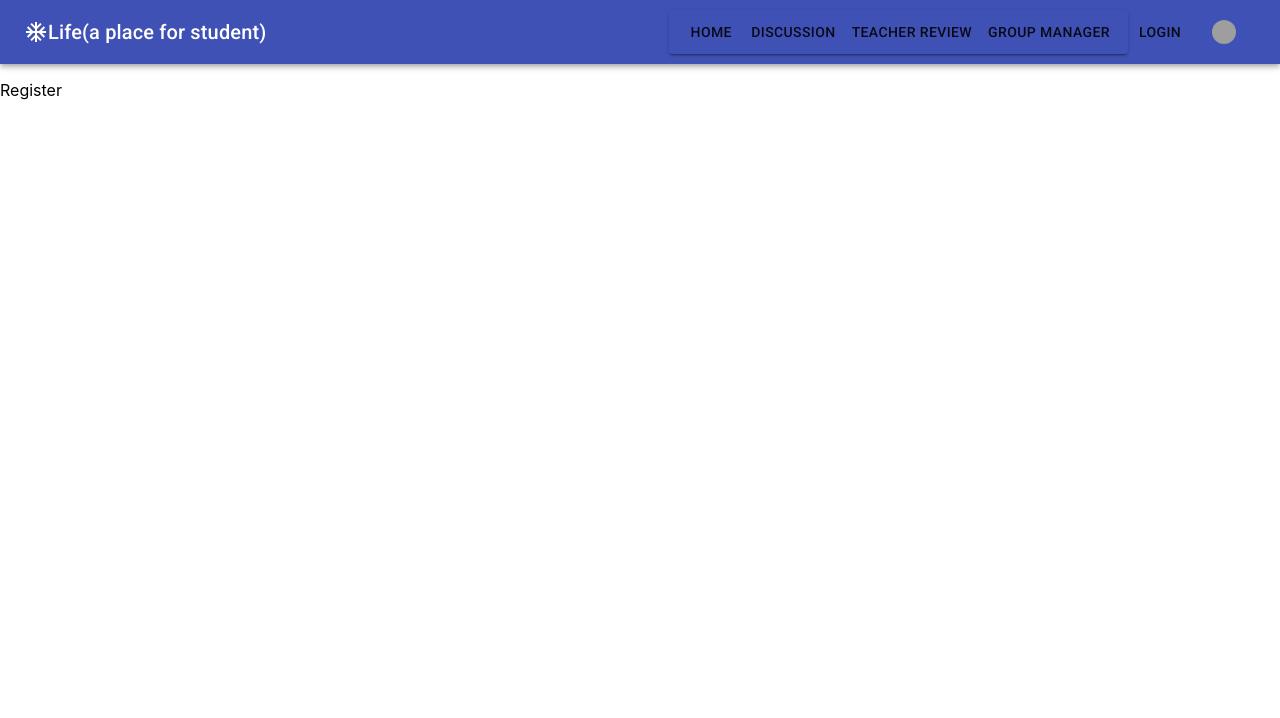
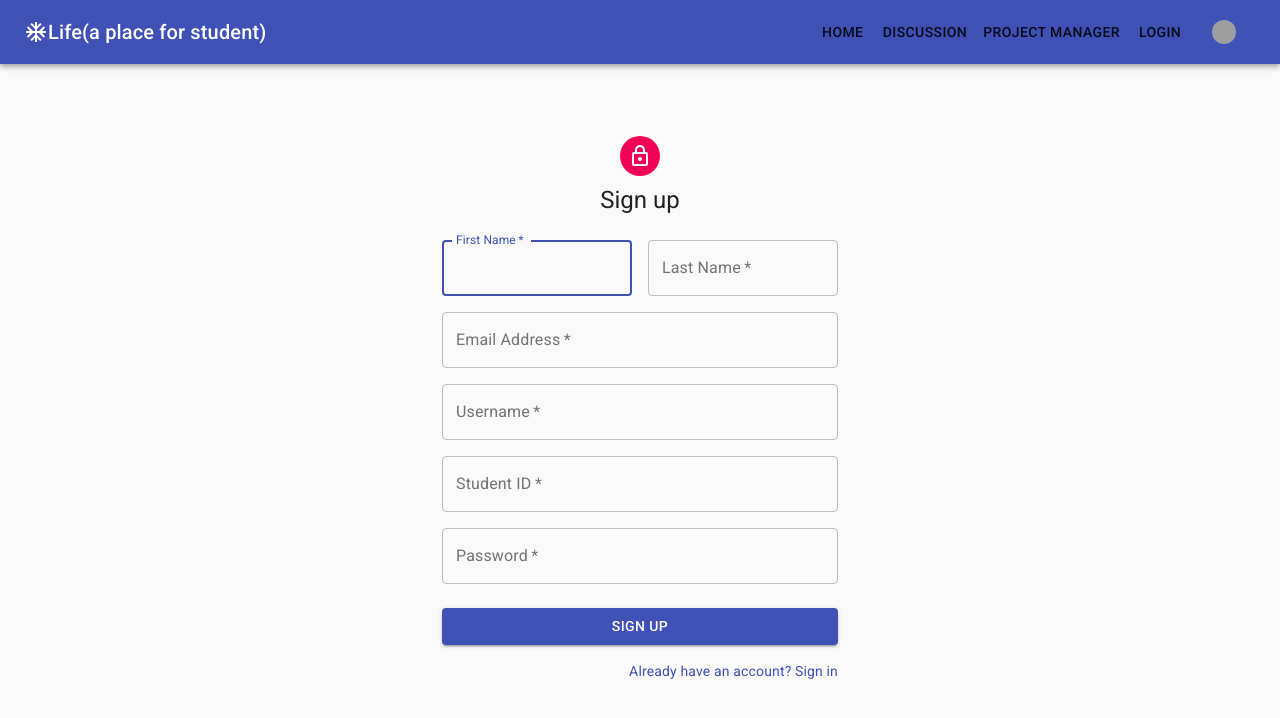
Before and after one commit to JatinVC/FinalYearProjectUSPACE, a React (Create React App) app in the folder client/: page /register in a window 1280 px wide. Shown: the top 718 px of the page. Built offline with nearby package versions, Linux system fonts and the light colour scheme; grey boxes are pictures that could not be loaded.

Commit message:
Updated navbar, added login and register page.

```diff
--- a/client/src/Routes.js
+++ b/client/src/Routes.js
@@ -13,4 +13,4 @@
             <Route path='/register' exact component={Register} />
             <Route path='/discussion' exact component={Discussion} />
         </Switch>
-    </BrowserRouter>
+    </BrowserRouter>;
--- a/client/src/components/Nav.js
+++ b/client/src/components/Nav.js
@@ -5,10 +5,9 @@
 import Typography from '@material-ui/core/Typography';
 import Button from '@material-ui/core/Button';
 import AcUnitIcon from '@material-ui/icons/AcUnit';
-import ButtonGroup from '@material-ui/core/Button';
 import Avatar from '@material-ui/core/Avatar';
-import {Link as RouterLink} from 'react-router-dom';
-
+import {Link} from 'react-router-dom';
+import {BrowserRouter} from 'react-router-dom';
 const useStyles = makeStyles(theme => ({
     root: {
       flexGrow: 1,
@@ -43,15 +42,12 @@
               <Typography variant="h6" className={classes.title}>
                 Life(a place for student)
               </Typography>
-
-              <ButtonGroup size="small"variant="contained" color="Primary" aria-label="outlined secondary button group">
-                 <Button>Home</Button>
-                 <Button Component={RouterLink} path='/discussion'>Discussion</Button>
-                 <Button>Teacher Review</Button>
-                 <Button>Group Manager</Button>
-              </ButtonGroup>
-
-              <Button>login</Button>
+                <BrowserRouter>
+                  <Button component={Link} to='/'>Home</Button>
+                  <Button component={Link} to='/discussion'>Discussion</Button>
+                  <Button component={Link} to='/groupmanager'>Project Manager</Button>
+                  <Button component={Link} to='/login'>Login</Button>
+                </BrowserRouter>
               <Button><Avatar className={classes.rooted}alt="Remy Sharp" src="/static/images/avatar/1.jpg" className={classes.small} /></Button>
             </Toolbar>
           </AppBar>
--- a/client/src/containers/Login.js
+++ b/client/src/containers/Login.js
@@ -1,13 +1,103 @@
-import React, { Component } from 'react'
+import React from 'react';
+import Avatar from '@material-ui/core/Avatar';
+import Button from '@material-ui/core/Button';
+import CssBaseline from '@material-ui/core/CssBaseline';
+import TextField from '@material-ui/core/TextField';
+import FormControlLabel from '@material-ui/core/FormControlLabel';
+import Checkbox from '@material-ui/core/Checkbox';
+import Link from '@material-ui/core/Link';
+import Grid from '@material-ui/core/Grid';
+import Box from '@material-ui/core/Box';
+import LockOutlinedIcon from '@material-ui/icons/LockOutlined';
+import Typography from '@material-ui/core/Typography';
+import { makeStyles } from '@material-ui/core/styles';
+import Container from '@material-ui/core/Container';
 
-export class Login extends Component {
-    render() {
-        return (
-            <div>
-                <p>Login</p>
-            </div>
-        )
-    }
+const useStyles = makeStyles((theme) => ({
+  paper: {
+    marginTop: theme.spacing(8),
+    display: 'flex',
+    flexDirection: 'column',
+    alignItems: 'center',
+  },
+  avatar: {
+    margin: theme.spacing(1),
+    backgroundColor: theme.palette.secondary.main,
+  },
+  form: {
+    width: '100%', // Fix IE 11 issue.
+    marginTop: theme.spacing(1),
+  },
+  submit: {
+    margin: theme.spacing(3, 0, 2),
+  },
+}));
+
+export default function Login() {
+  const classes = useStyles();
+
+  return (
+    <Container component="main" maxWidth="xs">
+      <CssBaseline />
+      <div className={classes.paper}>
+        <Avatar className={classes.avatar}>
+          <LockOutlinedIcon />
+        </Avatar>
+        <Typography component="h1" variant="h5">
+          Sign in
+        </Typography>
+        <form className={classes.form} noValidate>
+          <TextField
+            variant="outlined"
+            margin="normal"
+            required
+            fullWidth
+            id="username"
+            label="Username"
+            name="username"
+            autoComplete="username"
+            autoFocus
+          />
+          <TextField
+            variant="outlined"
+            margin="normal"
+            required
+            fullWidth
+            name="password"
+            label="Password"
+            type="password"
+            id="password"
+            autoComplete="current-password"
+          />
+          <FormControlLabel
+            control={<Checkbox value="remember" color="primary" />}
+            label="Remember me"
+          />
+          <Button
+            type="submit"
+            fullWidth
+            variant="contained"
+            color="primary"
+            className={classes.submit}
+          >
+            Sign In
+          </Button>
+          <Grid container>
+            <Grid item xs>
+              <Link href="#" variant="body2">
+                Forgot password?
+              </Link>
+            </Grid>
+            <Grid item>
+              <Link href="/register" variant="body2">
+                {"Don't have an account? Sign Up"}
+              </Link>
+            </Grid>
+          </Grid>
+        </form>
+      </div>
+      <Box mt={8}>
+      </Box>
+    </Container>
+  );
 }
-
-export default Login
--- a/client/src/containers/Register.js
+++ b/client/src/containers/Register.js
@@ -1,13 +1,140 @@
-import React, { Component } from 'react'
+import React from 'react';
+import Avatar from '@material-ui/core/Avatar';
+import Button from '@material-ui/core/Button';
+import CssBaseline from '@material-ui/core/CssBaseline';
+import TextField from '@material-ui/core/TextField';
+import Link from '@material-ui/core/Link';
+import Grid from '@material-ui/core/Grid';
+import Box from '@material-ui/core/Box';
+import LockOutlinedIcon from '@material-ui/icons/LockOutlined';
+import Typography from '@material-ui/core/Typography';
+import { makeStyles } from '@material-ui/core/styles';
+import Container from '@material-ui/core/Container';
 
-export class Register extends Component {
-    render() {
-        return (
-            <div>
-                <p>Register</p>
-            </div>
-        )
-    }
+const useStyles = makeStyles((theme) => ({
+  paper: {
+    marginTop: theme.spacing(8),
+    display: 'flex',
+    flexDirection: 'column',
+    alignItems: 'center',
+  },
+  avatar: {
+    margin: theme.spacing(1),
+    backgroundColor: theme.palette.secondary.main,
+  },
+  form: {
+    width: '100%', // Fix IE 11 issue.
+    marginTop: theme.spacing(3),
+  },
+  submit: {
+    margin: theme.spacing(3, 0, 2),
+  },
+}));
+
+export default function Register() {
+  const classes = useStyles();
+
+  return (
+    <Container component="main" maxWidth="xs">
+      <CssBaseline />
+      <div className={classes.paper}>
+        <Avatar className={classes.avatar}>
+          <LockOutlinedIcon />
+        </Avatar>
+        <Typography component="h1" variant="h5">
+          Sign up
+        </Typography>
+        <form className={classes.form} noValidate>
+          <Grid container spacing={2}>
+            <Grid item xs={12} sm={6}>
+              <TextField
+                autoComplete="fname"
+                name="firstName"
+                variant="outlined"
+                required
+                fullWidth
+                id="firstName"
+                label="First Name"
+                autoFocus
+              />
+            </Grid>
+            <Grid item xs={12} sm={6}>
+              <TextField
+                variant="outlined"
+                required
+                fullWidth
+                id="lastName"
+                label="Last Name"
+                name="lastName"
+                autoComplete="lname"
+              />
+            </Grid>
+            <Grid item xs={12}>
+              <TextField
+                variant="outlined"
+                required
+                fullWidth
+                id="email"
+                label="Email Address"
+                name="email"
+                autoComplete="email"
+              />
+            </Grid>
+            <Grid item xs={12}>
+              <TextField
+                variant="outlined"
+                required
+                fullWidth
+                id="username"
+                label="Username"
+                name="username"
+                autoComplete="username"
+              />
+            </Grid>
+            <Grid item xs={12}>
+              <TextField
+                variant="outlined"
+                required
+                fullWidth
+                id="studentId"
+                label="Student ID"
+                name="studentId"
+                autoComplete="studentId"
+              />
+            </Grid>
+            <Grid item xs={12}>
+              <TextField
+                variant="outlined"
+                required
+                fullWidth
+                name="password"
+                label="Password"
+                type="password"
+                id="password"
+                autoComplete="current-password"
+              />
+            </Grid>
+          </Grid>
+          <Button
+            type="submit"
+            fullWidth
+            variant="contained"
+            color="primary"
+            className={classes.submit}
+          >
+            Sign Up
+          </Button>
+          <Grid container justify="flex-end">
+            <Grid item>
+              <Link href="/login" variant="body2">
+                Already have an account? Sign in
+              </Link>
+            </Grid>
+          </Grid>
+        </form>
+      </div>
+      <Box mt={5}>
+      </Box>
+    </Container>
+  );
 }
-
-export default Register
```
